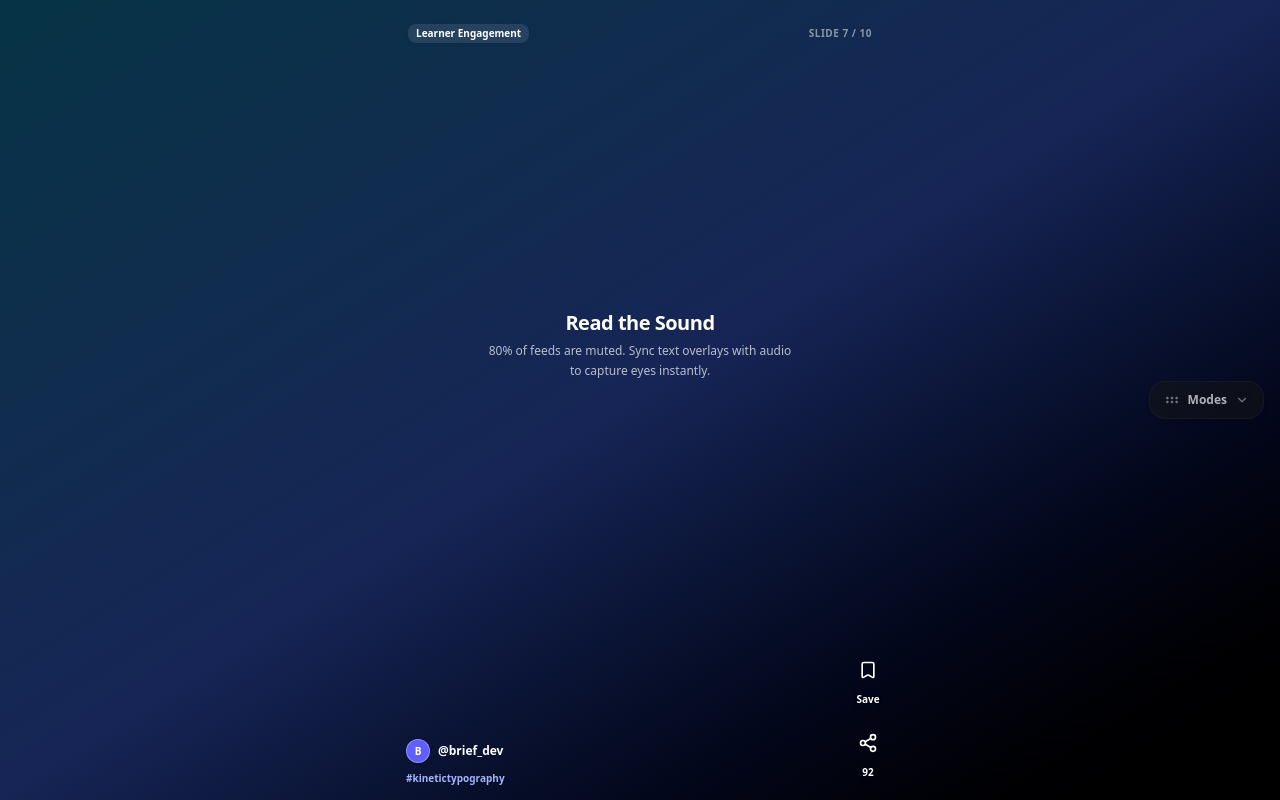
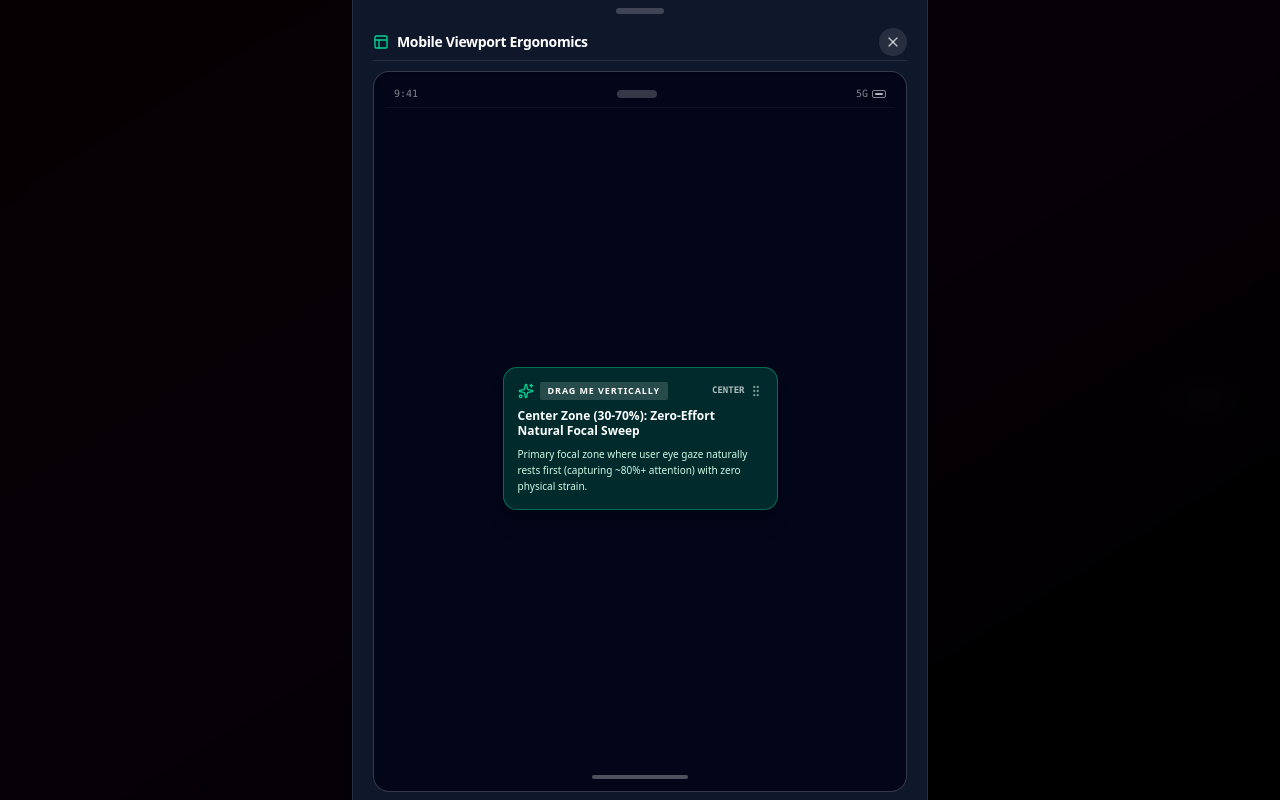
Before and after one commit to qhuydtvt/brief, a React (Vite) app: page / in a window 1280 px wide. Both pictures are taken after a click on the button 640 px from the left and 441 px from the top of the page. Built offline with nearby package versions, Linux system fonts and the light colour scheme.

Commit message:
feat(slide): redesign Design for Portrait with full 100dvh viewport drawer and fluid drag mechanics

```diff
--- a/src/entities/slide/ui/custom/SlideDesignForPortrait.tsx
+++ b/src/entities/slide/ui/custom/SlideDesignForPortrait.tsx
@@ -1,88 +1,226 @@
 import { useState, useRef } from "react";
-import type { SlideItem } from "../../model/types";
+import { createPortal } from "react-dom";
+import type { SlideItem } from "~/entities/slide/model/types";
+import { X, Layout, Hand, Smartphone, Sparkles, AlertTriangle, GripVertical } from "lucide-react";
+
+type Position = "top" | "center" | "bottom";
 
 export function SlideDesignForPortrait({ slide: _slide }: { slide: SlideItem }) {
-  const [isDragging, setIsDragging] = useState(false);
-  const [position, setPosition] = useState({ y: 0 });
-  const [isInZone, setIsInZone] = useState(false);
-  const containerRef = useRef<HTMLDivElement>(null);
+  const [isDrawerOpen, setIsDrawerOpen] = useState(false);
+  const [selectedPosition, setSelectedPosition] = useState<Position>("center");
+  const [cardPosY, setCardPosY] = useState(0);
+  const [isDraggingCard, setIsDraggingCard] = useState(false);
+
+  const viewportRef = useRef<HTMLDivElement>(null);
   const startY = useRef(0);
-  const startPos = useRef(0);
+  const startPosY = useRef(0);
 
-  const handlePointerDown = (e: React.PointerEvent) => {
-    setIsDragging(true);
+  const ergonomicsNotes = {
+    top: {
+      title: "Top Zone (0-30%): Eye Jump Fatigue",
+      icon: AlertTriangle,
+      iconColor: "text-amber-400",
+      bgColor: "bg-amber-500/20 border-amber-400/40",
+      textColor: "text-amber-100",
+      description:
+        "Requires upper vertical eye movement and re-focusing. Hard to reach with one hand during single-handed phone usage.",
+    },
+    center: {
+      title: "Center Zone (30-70%): Zero-Effort Natural Focal Sweep",
+      icon: Sparkles,
+      iconColor: "text-emerald-400",
+      bgColor: "bg-emerald-500/20 border-emerald-400/40",
+      textColor: "text-emerald-100",
+      description:
+        "Primary focal zone where user eye gaze naturally rests first (capturing ~80%+ attention) with zero physical strain.",
+    },
+    bottom: {
+      title: "Bottom Zone (70-100%): Ergonomic Thumb Reach",
+      icon: Hand,
+      iconColor: "text-indigo-400",
+      bgColor: "bg-indigo-500/20 border-indigo-400/40",
+      textColor: "text-indigo-100",
+      description:
+        "Optimal thumb sweep zone for 1-handed phone operation. Perfect for interactive CTAs, navigation, and primary controls.",
+    },
+  };
+
+  const currentNote = ergonomicsNotes[selectedPosition];
+  const NoteIcon = currentNote.icon;
+
+  const handlePointerDown = (e: React.PointerEvent<HTMLDivElement>) => {
+    setIsDraggingCard(true);
     startY.current = e.clientY;
-    startPos.current = position.y;
+    startPosY.current = cardPosY;
     e.currentTarget.setPointerCapture(e.pointerId);
   };
 
-  const handlePointerMove = (e: React.PointerEvent) => {
-    if (!isDragging) return;
+  const handlePointerMove = (e: React.PointerEvent<HTMLDivElement>) => {
+    if (!isDraggingCard) return;
     const deltaY = e.clientY - startY.current;
 
-    if (containerRef.current) {
-      const containerH = containerRef.current.clientHeight;
-      const itemH = 64; // approx height of the draggable item
-      const maxMove = containerH / 2 - itemH / 2;
-      const minMove = -containerH / 2 + itemH / 2;
+    if (viewportRef.current) {
+      const vh = viewportRef.current.clientHeight;
+      const cardH = 110;
+      const maxMove = Math.max(20, (vh - cardH) / 2 - 12);
 
-      let newY = startPos.current + deltaY;
+      let newY = startPosY.current + deltaY;
       if (newY > maxMove) newY = maxMove;
-      if (newY < minMove) newY = minMove;
+      if (newY < -maxMove) newY = -maxMove;
 
-      setPosition({ y: newY });
+      setCardPosY(newY);
 
-      // Calculate if in central 30-70% zone
-      // Central 40% of container -> between -containerH*0.2 and +containerH*0.2
-      const threshold = containerH * 0.2;
-      setIsInZone(Math.abs(newY) < threshold);
+      // Thresholds to switch position state
+      if (newY < -maxMove * 0.35) {
+        setSelectedPosition("top");
+      } else if (newY > maxMove * 0.35) {
+        setSelectedPosition("bottom");
+      } else {
+        setSelectedPosition("center");
+      }
     }
   };
 
-  const handlePointerUp = (e: React.PointerEvent) => {
-    setIsDragging(false);
+  const handlePointerUp = (e: React.PointerEvent<HTMLDivElement>) => {
+    if (isDraggingCard) {
+      setIsDraggingCard(false);
+      if (e.currentTarget.hasPointerCapture(e.pointerId)) {
         e.currentTarget.releasePointerCapture(e.pointerId);
+      }
+    }
   };
 
   return (
-    <div className="h-auto w-full flex flex-col justify-start items-center p-2 text-center gap-3 select-none min-h-0">
+    <div className="relative h-auto w-full flex flex-col justify-start items-center p-2 text-center gap-3 select-none min-h-0">
+      {/* Base Slide View Header */}
       <div className="space-y-1 max-w-xs shrink-0">
         <h3 className="text-xl font-bold text-white tracking-tight">Design for Portrait</h3>
         <p className="text-xs text-white/70 font-medium leading-relaxed">
-          Place key information in the central focal zone where users naturally look first.
+          Optimize content placement for mobile viewports, thumb reach, and natural eye-gaze patterns.
         </p>
       </div>
 
-      <div className="w-full flex flex-col items-center justify-start gap-2 h-auto">
-          <div
-      ref={containerRef}
-      className="relative w-full h-[140px] border-2 border-dashed border-white/20 rounded-2xl flex items-center justify-center overflow-hidden touch-none"
+      {/* Streamlined Interactive Action Button */}
+      <div className="w-full">
+        <button
+          type="button"
+          onClick={() => setIsDrawerOpen(true)}
+          className="group relative w-full bg-slate-900/90 hover:bg-slate-800/90 backdrop-blur-md border border-emerald-500/40 hover:border-emerald-400/70 shadow-[0_0_20px_rgba(16,185,129,0.15)] hover:shadow-[0_0_30px_rgba(16,185,129,0.25)] active:scale-[0.98] text-white p-3.5 rounded-xl transition-all duration-200 flex items-center gap-3 cursor-pointer outline-none text-left overflow-hidden"
         >
-      {/* Target Zone Indicator */}
-      <div className={`absolute left-0 right-0 h-[40%] top-[30%] transition-colors duration-300 ${isInZone ? "bg-green-500/20" : "bg-white/5"}`} />
-      <div className="absolute right-2 top-[50%] -translate-y-1/2 text-[10px] text-white/30 uppercase tracking-widest font-bold rotate-90 origin-right">
-        Thumb Zone
+          {/* Subtle ambient light glow */}
+          <div className="absolute -right-6 -top-6 w-20 h-20 bg-emerald-500/10 rounded-full blur-xl group-hover:bg-emerald-500/20 transition-all duration-300 pointer-events-none" />
+
+          {/* Glowing Emerald Icon Badge */}
+          <div className="w-8 h-8 rounded-lg bg-emerald-500/20 border border-emerald-500/30 text-emerald-400 flex items-center justify-center shrink-0 group-hover:scale-105 group-hover:bg-emerald-500/30 group-hover:border-emerald-400/50 transition-all duration-200">
+            <Smartphone className="w-4 h-4 text-emerald-400 group-hover:scale-110 transition-transform duration-200" />
           </div>
 
+          {/* Balanced Typography Text Block */}
+          <div className="flex-1 min-w-0">
+            <h4 className="text-xs font-bold text-white group-hover:text-emerald-300 transition-colors leading-snug">
+              Explore how content placements affect retention
+            </h4>
+            <p className="text-[10px] text-slate-400 font-medium leading-tight mt-0.5">
+              Test vertical ergonomics in full viewport mode
+            </p>
+          </div>
+        </button>
+      </div>
+
+      {/* Full Bottom Drawer Overlay (isDrawerOpen state) */}
+      {isDrawerOpen &&
+        typeof document !== "undefined" &&
+        createPortal(
+          <div className="fixed inset-0 z-50 bg-black/90 backdrop-blur-md flex flex-col justify-end p-0 overflow-hidden animate-in fade-in duration-200">
+            {/* Backdrop overlay click to close */}
+            <div className="absolute inset-0 -z-10" onClick={() => setIsDrawerOpen(false)} />
+
+            {/* Drawer container: full-height 100dvh overlay */}
+            <div
+              className="relative w-full h-dvh max-w-xl mx-auto bg-slate-900 border-x border-white/10 flex flex-col pt-[max(0.5rem,env(safe-area-inset-top))] pb-[max(0.5rem,env(safe-area-inset-bottom))] px-3 sm:px-5 gap-2.5 animate-in slide-in-from-bottom duration-300 overflow-hidden"
+              onClick={(e) => e.stopPropagation()}
+              onPointerDown={(e) => e.stopPropagation()}
+              onTouchStart={(e) => e.stopPropagation()}
+            >
+              {/* Header Handle Bar */}
+              <div className="w-12 h-1.5 bg-white/20 rounded-full mx-auto shrink-0 mb-1" />
+
+              {/* Header Row */}
+              <div className="flex items-center justify-between shrink-0 pb-1 border-b border-white/10">
+                <div className="flex items-center gap-2">
+                  <Layout className="w-4 h-4 text-emerald-400" />
+                  <h4 className="text-sm font-bold text-white tracking-tight">Mobile Viewport Ergonomics</h4>
+                </div>
+                <button
+                  onClick={() => setIsDrawerOpen(false)}
+                  className="p-1.5 rounded-full bg-white/10 hover:bg-white/20 text-white/70 hover:text-white transition-colors cursor-pointer"
+                  aria-label="Close drawer"
+                >
+                  <X className="w-4 h-4" />
+                </button>
+              </div>
+
+              {/* Simulated 9:16 Mobile Phone Viewport (Drag & Drop Arena) */}
+              <div
+                ref={viewportRef}
+                className="flex-1 min-h-0 w-full bg-slate-950 border border-white/20 rounded-2xl p-3 flex flex-col justify-between relative overflow-hidden shadow-inner touch-none"
+              >
+                {/* Phone Status Bar Top */}
+                <div className="flex items-center justify-between px-2 pt-0.5 pb-1.5 text-[10px] font-mono text-white/50 shrink-0 border-b border-white/5 z-0 pointer-events-none">
+                  <span>9:41</span>
+                  <div className="w-10 h-2 bg-white/20 rounded-full" />
+                  <div className="flex items-center gap-1">
+                    <span>5G</span>
+                    <div className="w-3.5 h-2 border border-white/50 rounded-xs flex items-center p-0.5">
+                      <div className="w-full h-full bg-white/70 rounded-xs" />
+                    </div>
+                  </div>
+                </div>
+
+                {/* Draggable Card Area */}
+                <div className="relative flex-1 w-full flex items-center justify-center overflow-hidden">
                   <div
                     onPointerDown={handlePointerDown}
                     onPointerMove={handlePointerMove}
                     onPointerUp={handlePointerUp}
                     onPointerCancel={handlePointerUp}
-        style={{ transform: `translateY(${position.y}px)` }}
-        className={`
-          absolute z-10 w-[80%] p-4 rounded-xl font-bold text-center cursor-grab active:cursor-grabbing select-none
-          transition-all duration-200
-          ${isInZone
-            ? "bg-white text-black shadow-[0_0_20px_rgba(255,255,255,0.8)] scale-105"
-            : "bg-white/20 text-white backdrop-blur-md"
-          }
-        `}
+                    style={{ transform: `translateY(${cardPosY}px)` }}
+                    className={`absolute z-10 w-full max-w-[275px] p-3.5 rounded-xl border shadow-xl flex flex-col gap-2 cursor-grab active:cursor-grabbing select-none transition-colors duration-200 ${currentNote.bgColor}`}
                   >
-        Drag me to the center!
+                    <div className="flex items-center justify-between">
+                      <div className="flex items-center gap-1.5">
+                        <NoteIcon className={`w-4 h-4 ${currentNote.iconColor} shrink-0`} />
+                        <span className="text-[9px] font-bold tracking-widest px-2 py-0.5 rounded-xs uppercase bg-white/15 text-white">
+                          DRAG ME VERTICALLY
+                        </span>
+                      </div>
+                      <div className="flex items-center gap-1">
+                        <span className="text-[9px] font-mono font-bold text-white/70 uppercase">
+                          {selectedPosition}
+                        </span>
+                        <GripVertical className="w-3.5 h-3.5 text-white/50" />
+                      </div>
+                    </div>
+
+                    <h5 className="text-xs font-bold text-white leading-tight">
+                      {currentNote.title}
+                    </h5>
+
+                    <p className={`text-[10px] leading-relaxed ${currentNote.textColor}`}>
+                      {currentNote.description}
+                    </p>
+                  </div>
+                </div>
+
+                {/* Phone Home Indicator Bar Bottom */}
+                <div className="shrink-0 pt-1.5 z-0 pointer-events-none">
+                  <div className="w-24 h-1 bg-white/30 rounded-full mx-auto" />
                 </div>
               </div>
             </div>
+          </div>,
+          document.body
+        )}
     </div>
   );
 }
```
Lines whose indentation alone changed are shown as unchanged.
